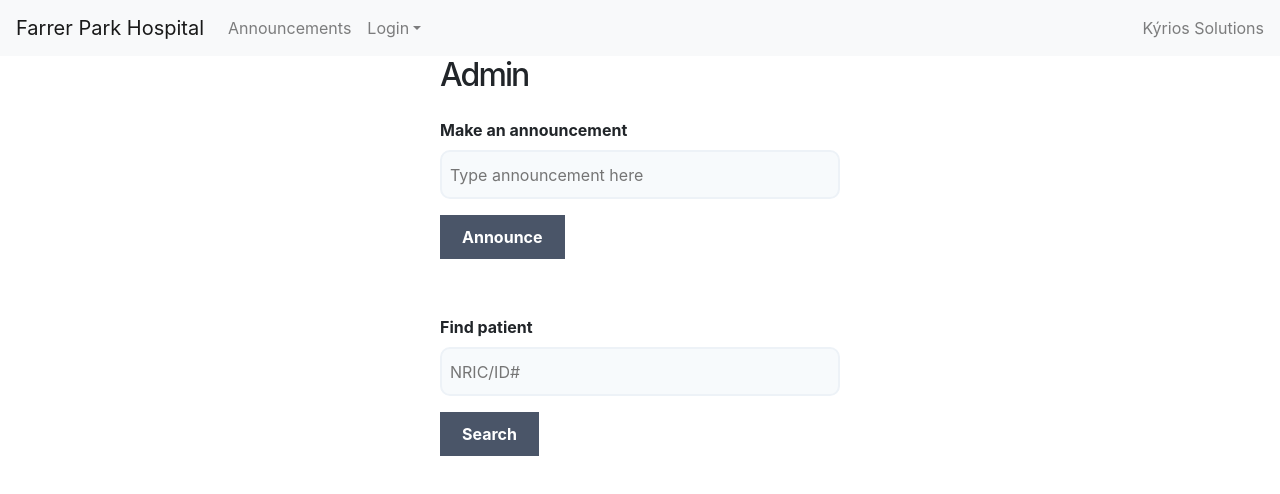
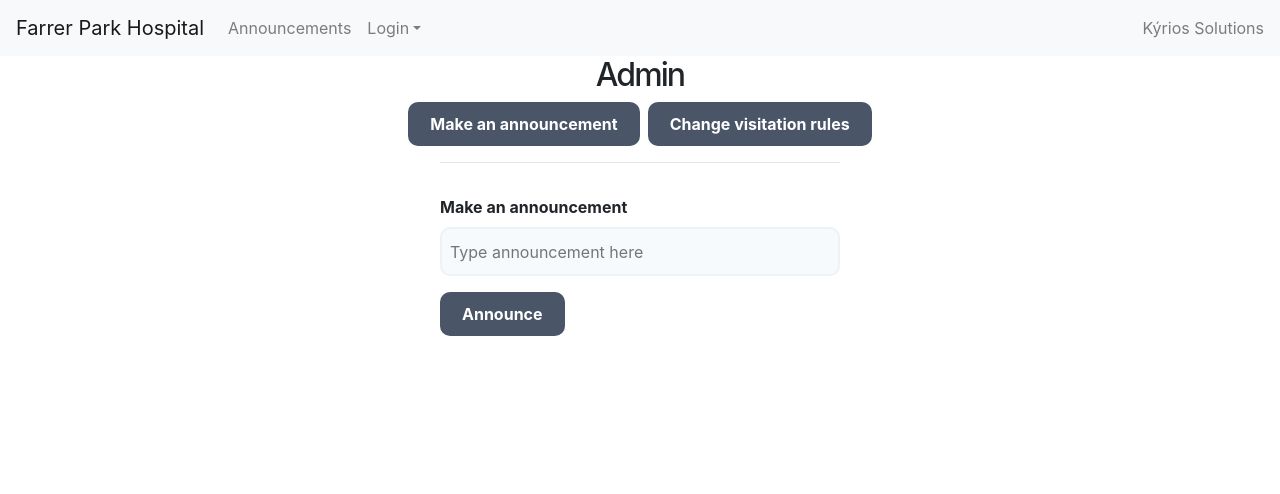
Before and after one commit to teamkyrios/aws, a React (Create React App) app: page /announcements in a window 1280 px wide. Shown: the top 494 px of the page. Built offline with nearby package versions, Linux system fonts and the light colour scheme; no server answers; what aws-amplify, aws-amplify-react would draw is missing.

Commit message:
fixed announcement and changed admin look

```diff
--- a/src/components/AnnouncementPage.js
+++ b/src/components/AnnouncementPage.js
@@ -1,4 +1,3 @@
-
 import React, { Component } from "react";
 import { connect } from "react-redux";
 import { Formik, Form, useField } from "formik";
@@ -31,7 +30,7 @@ const MyNumberInput = ({ label, ...props }) => {
 	);
 };
 
-const AnnouncementForm = ({ loadAnnouncement }) => {
+const AnnouncementForm = () => {
 	return (
 		<Formik
 			initialValues={{
@@ -43,7 +42,23 @@ const AnnouncementForm = ({ loadAnnouncement }) => {
 					.required("Required"),
 			})}
 			onSubmit={(values, { resetForm }) => {
-				loadAnnouncement(values["announcement"]);
+				console.log("loading announcement");
+				// put in backend
+				fetch(
+					"http://kyrios-env.eba-kvpkgwmc.us-east-1.elasticbeanstalk.com/updateAnnouncement",
+					{
+						method: "POST",
+						headers: {
+							"Content-Type": "application/json",
+						},
+						body: JSON.stringify({
+							announcement: values["announcement"],
+						}),
+					}
+				)
+					.then((res) => res.text())
+					.then((res) => alert(res))
+					.catch((err) => alert("Error updating announcement"));
 				resetForm({ values: "" });
 			}}
 		>
@@ -60,25 +75,48 @@ const AnnouncementForm = ({ loadAnnouncement }) => {
 					type="text"
 					placeholder="Type announcement here"
 				/>
-				<button type="submit">Announce</button>
+				<button style={{ borderRadius: 10 }} type="submit">
+					Announce
+				</button>
 			</Form>
 		</Formik>
 	);
 };
 
-const PatientForm = ({ fetchPatient }) => {
-	return (
+const VisitationForm = () => {
+	let findPatientbyId = (
 		<Formik
 			initialValues={{
-				patient: "",
+				patientName: "",
+				patientNric: "",
 			}}
 			validationSchema={Yup.object({
-				patient: Yup.string()
+				patientName: Yup.string()
+					.min(1, "Must be at least 1 character long")
+					.required("Required"),
+				patientNric: Yup.string()
 					.min(1, "Must be at least 1 character long")
 					.required("Required"),
 			})}
 			onSubmit={(values) => {
-				fetchPatient(values["patient"]);
+				fetch(
+					"http://kyrios-env.eba-kvpkgwmc.us-east-1.elasticbeanstalk.com/getPatientVisitorAllowed",
+					{
+						method: "POST",
+						headers: {
+							"Content-Type": "application/json",
+						},
+						body: JSON.stringify({
+							patientName: values["patientName"],
+							patientNric: values["patientNric"],
+						}),
+					}
+				)
+					.then((res) => res.text())
+					.then((res) => alert(res))
+					.catch((err) =>
+						console.log("Error finding patient's visitation rules")
+					);
 			}}
 		>
 			<Form
@@ -89,49 +127,62 @@ const PatientForm = ({ fetchPatient }) => {
 				}}
 			>
 				<MyTextInput
-					label="Find patient"
-					name="patient"
+					label="Patient's name"
+					name="patientName"
 					type="text"
-					placeholder="NRIC/ID#"
+					placeholder="Jon Snow"
 				/>
-				<button type="submit">Search</button>
+				<MyTextInput
+					label="Patient's NRIC/ID"
+					name="patientNric"
+					type="text"
+					placeholder="S0011223A"
+				/>
+				<button
+					style={{ marginBottom: 20, borderRadius: 10 }}
+					type="submit"
+				>
+					Search
+				</button>
 			</Form>
 		</Formik>
 	);
-};
-
-const PatientComponent = ({
-	editingPatient,
-	name,
-	ID,
-	maxVisitorNum,
-	change,
-}) => {
-	if (editingPatient === false) {
-		return <div></div>;
-	} else {
-		return (
-			<>
-				<hr style={{ margin: "5vh 0vh" }} />
-				<p>Patient's name: {name}</p>
-				<p>Patient's ID: {ID}</p>
-				<p>Current maximum number of visitors: {maxVisitorNum}</p>
+	let setMaxCount = (
 		<Formik
 			initialValues={{
-						visitors: 5,
+				ward: "",
+				icu: "",
+				visitors: "",
 			}}
 			validationSchema={Yup.object({
+				ward: Yup.number()
+					.min(1, "Must be at least 1")
+					.required("Required"),
+				icu: Yup.number()
+					.min(1, "Must be at least 1")
+					.required("Required"),
 				visitors: Yup.number()
-							.min(0, "Must be at least 0")
-							.max(
-								5,
-								"Must be at most 5 due to current restrictions"
-							)
+					.min(0, "Must not be a negative number")
 					.required("Required"),
 			})}
 			onSubmit={(values) => {
-						change(values["visitors"]);
-						console.log(values);
+				fetch(
+					"http://kyrios-env.eba-kvpkgwmc.us-east-1.elasticbeanstalk.com/setMaxCount",
+					{
+						method: "GET",
+						headers: {
+							"Content-Type": "application/json",
+						},
+						body: JSON.stringify({
+							ward: values["ward"],
+							icu: values["icu"],
+							something: values["visitors"],
+						}),
+					}
+				)
+					.then((res) => res.text())
+					.then((res) => alert(res))
+					.catch((err) => alert("Error setting max count"));
 			}}
 		>
 			<Form
@@ -142,18 +193,38 @@ const PatientComponent = ({
 				}}
 			>
 				<MyNumberInput
-							label="Change maximum number of visitors"
+					label="Ward number"
+					name="ward"
+					type="number"
+					placeholder="Enter the ward number"
+				/>
+				<MyNumberInput
+					label="ICU number"
+					name="icu"
+					type="number"
+					placeholder="Enter the ICU number"
+				/>
+				<MyNumberInput
+					label="Maximum number of visitors allowed"
 					name="visitors"
 					type="number"
-							placeholder="Enter a number from 0 to 5"
+					placeholder="Enter a positive number"
 				/>
-						<button type="submit">Confirm change</button>
+				<button
+					style={{ marginBottom: 20, borderRadius: 10 }}
+					type="submit"
+				>
+					Enter
+				</button>
 			</Form>
 		</Formik>
+	);
+	return (
+		<>
+			<div>{findPatientbyId}</div>
+			<div>{setMaxCount}</div>
 		</>
 	);
-	}
-
 };
 
 class AnnoucementPage extends Component {
@@ -161,57 +232,24 @@ class AnnoucementPage extends Component {
 		super(props);
 
 		this.state = {
-			patientName: null,
-			patientId: null,
-			maxVisitorNum: null,
-			editingPatient: false,
+			adminTab: 0,
 		};
-
-		this.changeVisitorNumber = this.changeVisitorNumber.bind(this);
-		this.fetchPatient = this.fetchPatient.bind(this);
-		this.loadAnnouncement = this.loadAnnouncement.bind(this);
 	}
 
-	fetchPatient(id) {
-		console.log("fetching patient");
-		// Call backend
-		// Display patient name, id, visitors allowed
-		// edit visitors allowed and send info back
+	changeAdminTab(index) {
 		this.setState({
-			patientName: null,
-			patientId: null,
-			maxVisitorNum: null,
-			editingPatient: true,
+			adminTab: index,
 		});
 	}
 
-	loadAnnouncement(newText) {
-		console.log("loading announcement");
-		// put in backend
-		fetch(
-			"http://kyrios-env.eba-kvpkgwmc.us-east-1.elasticbeanstalk.com/updateAnnouncement",
-			{
-				method: "POST",
-				headers: {
-					"Content-Type": "application/json",
-				},
-				body: JSON.stringify({
-					announcement: newText,
-				}),
-			}
-		)
-			.then((res) => res.json)
-			.then((res) => console.log(res));
+	render() {
+		let currAdminTab;
+		if (this.state.adminTab === 0) {
+			currAdminTab = <AnnouncementForm />;
+		} else if (this.state.adminTab === 1) {
+			currAdminTab = <VisitationForm />;
 		}
 
-	changeVisitorNumber(number) {
-		this.setState({
-			maxVisitorNum: number,
-		});
-		console.log(this.state.maxVisitorNum);
-	}
-
-	render() {
 		return (
 			<div>
 				<AnnouncementsGroup />
@@ -222,20 +260,36 @@ class AnnoucementPage extends Component {
 						alignItems: "center",
 					}}
 				>
-					<div>
 					<h2>Admin</h2>
-						<AnnouncementForm
-							loadAnnouncement={this.loadAnnouncement}
-						/>
-						<p style={{ margin: "5vh" }}></p>
-						<PatientForm fetchPatient={this.fetchPatient} />
-						<PatientComponent
-							editingPatient={this.state.editingPatient}
-							name={this.state.patientName}
-							ID={this.state.patientId}
-							maxVisitorNum={this.maxVisitorNum}
-							change={this.changeVisitorNumber}
-						/>
+					<div
+						style={{
+							flexDirection: "row",
+						}}
+					>
+						<button
+							style={{
+								borderRadius: 10,
+							}}
+							onClick={() => this.changeAdminTab(0)}
+						>
+							Make an announcement
+						</button>
+						<button
+							style={{
+								borderRadius: 10,
+							}}
+							onClick={() => this.changeAdminTab(1)}
+						>
+							Change visitation rules
+						</button>
+					</div>
+					<div
+						style={{
+							flexDirection: "column",
+						}}
+					>
+						<hr />
+						{currAdminTab}
 					</div>
 				</div>
 			</div>
--- a/src/components/admin/AnnouncementsGroup.js
+++ b/src/components/admin/AnnouncementsGroup.js
@@ -1,7 +1,10 @@
 import React, { Component } from "react";
 
 const AnnouncementComponent = (props) => {
-	if (props.announcementText !== null && props.announcementText[0] !== "") {
+	if (
+		props.announcementText !== null &&
+		props.announcementText.length !== 0
+	) {
 		return (
 			<div
 				style={{
@@ -21,7 +24,7 @@ const AnnouncementComponent = (props) => {
 						color: "#4a018a",
 					}}
 				>
-					{props.announcementText[0]}
+					{props.announcementText}
 				</div>
 				<button
 					style={{
@@ -32,7 +35,7 @@ const AnnouncementComponent = (props) => {
 					}}
 					type="button"
 					aria-label="Close"
-					onClick={() => props.closeAnnouncement(props.id)}
+					onClick={() => props.closeAnnouncement()}
 				>
 					X
 				</button>
@@ -49,13 +52,19 @@ class AnnouncementsGroup extends Component {
 		super(props);
 
 		this.state = {
-			displayedAnnouncements: [],
+			displayedAnnouncement: <></>,
 		};
 
 		this.closeAnnouncement = this.closeAnnouncement.bind(this);
 	}
 
-	fetchAnnouncement() {
+	closeAnnouncement() {
+		this.setState({
+			displayedAnnouncement: <></>,
+		});
+	}
+
+	componentDidMount() {
 		// Get from backend
 		fetch(
 			"http://kyrios-env.eba-kvpkgwmc.us-east-1.elasticbeanstalk.com/getAnnouncement",
@@ -66,43 +75,23 @@ class AnnouncementsGroup extends Component {
 				},
 			}
 		)
-			.then((res) => res.json())
+			.then((res) => res.text())
 			.then((res) => {
 				console.log(res);
-				var setkey = 0;
-				//res.foreach((element) => {
-				this.state.displayedAnnouncements.unshift(
-					<AnnouncementComponent
-						announcementText={res}
-						key={setkey}
-						id={setkey}
-						closeAnnouncement={this.closeAnnouncement}
-					/>
-				);
-				setkey++;
-				//});
-			});
-		this.setState({ setkey: this.state.setkey + 1 });
-	}
-
-	closeAnnouncement(id) {
-		this.state.displayedAnnouncements.splice(
-			this.state.displayedAnnouncements.findIndex(
-				(x) => x.props.id === id
-			),
-			1
-		);
-		this.setState({
-			displayedAnnouncements: this.state.displayedAnnouncements,
-		});
-	}
-
-	componentDidMount() {
-		this.fetchAnnouncement();
+				this.setState({
+					displayedAnnouncement: (
+						<AnnouncementComponent
+							announcementText={res}
+							closeAnnouncement={this.closeAnnouncement}
+						/>
+					),
+				});
+			})
+			.catch((err) => console.log("Error getting announcement"));
 	}
 
 	render() {
-		return <div>{this.state.displayedAnnouncements}</div>;
+		return <>{this.state.displayedAnnouncement}</>;
 	}
 }
 
```
Lines whose indentation alone changed are shown as unchanged.
